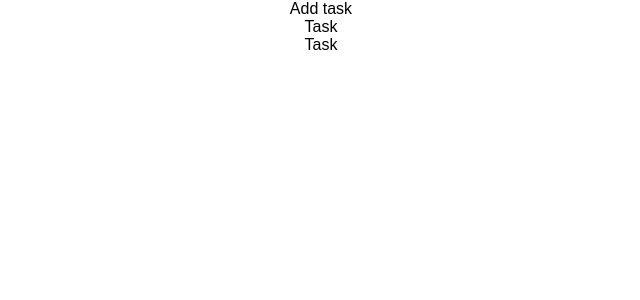
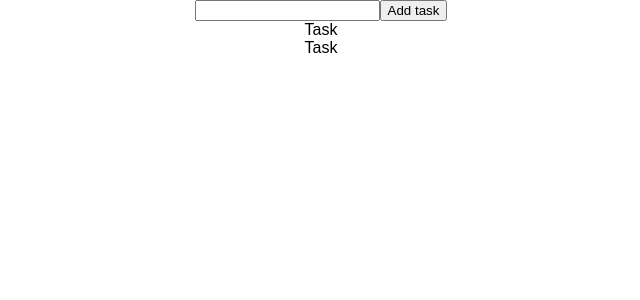
Before and after one commit to t-gafiulin/react_todo, a React (Create React App) app: page / in a window 1280 px wide. Shown: the top 300 px of the page, without its empty margins (319-959 px from the left). Built offline with nearby package versions, Linux system fonts and the light colour scheme; the HTML template or start-up script is replaced by a standard one.

Commit message:
addd inclusion of the task in the task list

```diff
--- a/src/components/AddTask.js
+++ b/src/components/AddTask.js
@@ -4,8 +4,27 @@ import React, { Component } from 'react';
 
 export default class AddTask extends Component{
 
+    constructor(){
+        super();
+        this.state = {
+            value: ''
+        }
+    }
+
+    handleChange(e){
+        this.setState({value: e.target.value});
+    }
+
+    handleClick(){
+        //this.props.addTask.bind(null, this.state.value);
+        this.props.addTask(this.state.value);
+        this.setState({value: ''});
+    }
 
     render(){
-        return <div>Add task</div>;
+        return <div>
+            <input value={this.state.value} onChange={this.handleChange.bind(this)} />
+            <button onClick={this.handleClick.bind(this)}>Add task</button>
+        </div>;
     }
 }
--- a/src/components/TodoList.js
+++ b/src/components/TodoList.js
@@ -4,11 +4,23 @@ import Task from './Task';
 
 
 export default class TodoList extends Component{
+    constructor(){
+        super();
+        this.state = {
+            tasks: []
+        }
+    }
 
+    addTask(task){
+        let newTasks = this.state.tasks;
+        newTasks.push(task);
+        this.setState({tasks: newTasks});
+        console.log(this.state.tasks);
+    }
 
     render(){
         return <div>
-            <AddTask />
+            <AddTask addTask={this.addTask.bind(this)} />
             <Task />
             <Task />
         </div>;
```
